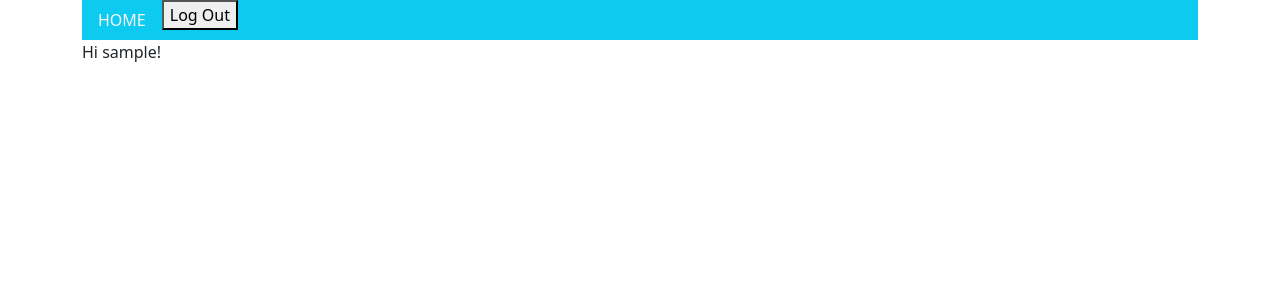
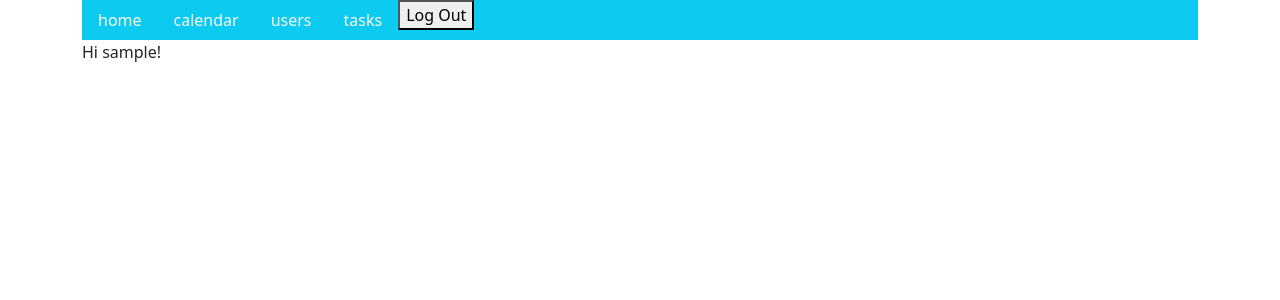
Before and after one commit to Dazul/easy-planif, a Django app: page / in a window 1280 px wide. Shown: the top 300 px of the page. Run offline with Django 5.2, Linux system fonts and the light colour scheme; the visitor is signed in with stand-in values (Sample User, id 1); some libraries are stand-ins or nearby versions.

Commit message:
Update the menu of navigation

```diff
--- a/easy-planif/cal/templates/cal/base.html
+++ b/easy-planif/cal/templates/cal/base.html
@@ -31,12 +31,15 @@
   </script>
 </head>
 <body>
+  <div class="container">
   {% if user.is_authenticated %}
+  {% include "menu.html" %}
   {% block content %}
   {% endblock %}
 
   {% block script %}
   {% endblock %}
   {% endif %}
+  </div>
 </body>
 </html>
--- a/easy-planif/templates/base.html
+++ b/easy-planif/templates/base.html
@@ -12,19 +12,9 @@
 
 <body>
   <div class="container">
-  <ul class="nav bg-info">
-    <li class="nav-item">
-      <a class="nav-link link-light" href="/">HOME</a>
-    </li>
-    {% if user.is_authenticated %}
-    <li class="nav-item">
-      <form action="{% url 'logout' %}" method="post">
-        {% csrf_token %}
-        <button type="submit">Log Out</button>
-      </form>
-    </li>
-    {% endif %}
-  </ul>
+  {% if user.is_authenticated %}
+  {% include "menu.html" %}
+  {% endif %}
   {% block content %}
   {% endblock %}
   </div>
--- /dev/null
+++ b/easy-planif/templates/menu.html
@@ -0,0 +1,20 @@
+  <ul class="nav bg-info">
+    <li class="nav-item">
+      <a class="nav-link link-light" href="/">home</a>
+    </li>
+    <li class="nav-item">
+      <a class="nav-link link-light" href="/calendar">calendar</a>
+    </li>
+    <li class="nav-item">
+      <a class="nav-link link-light" href="/users">users</a>
+    </li>
+    <li class="nav-item">
+      <a class="nav-link link-light" href="/tasks">tasks</a>
+    </li>
+    <li class="nav-item">
+      <form action="{% url 'logout' %}" method="post">
+        {% csrf_token %}
+        <button type="submit">Log Out</button>
+      </form>
+    </li>
+  </ul>
```
